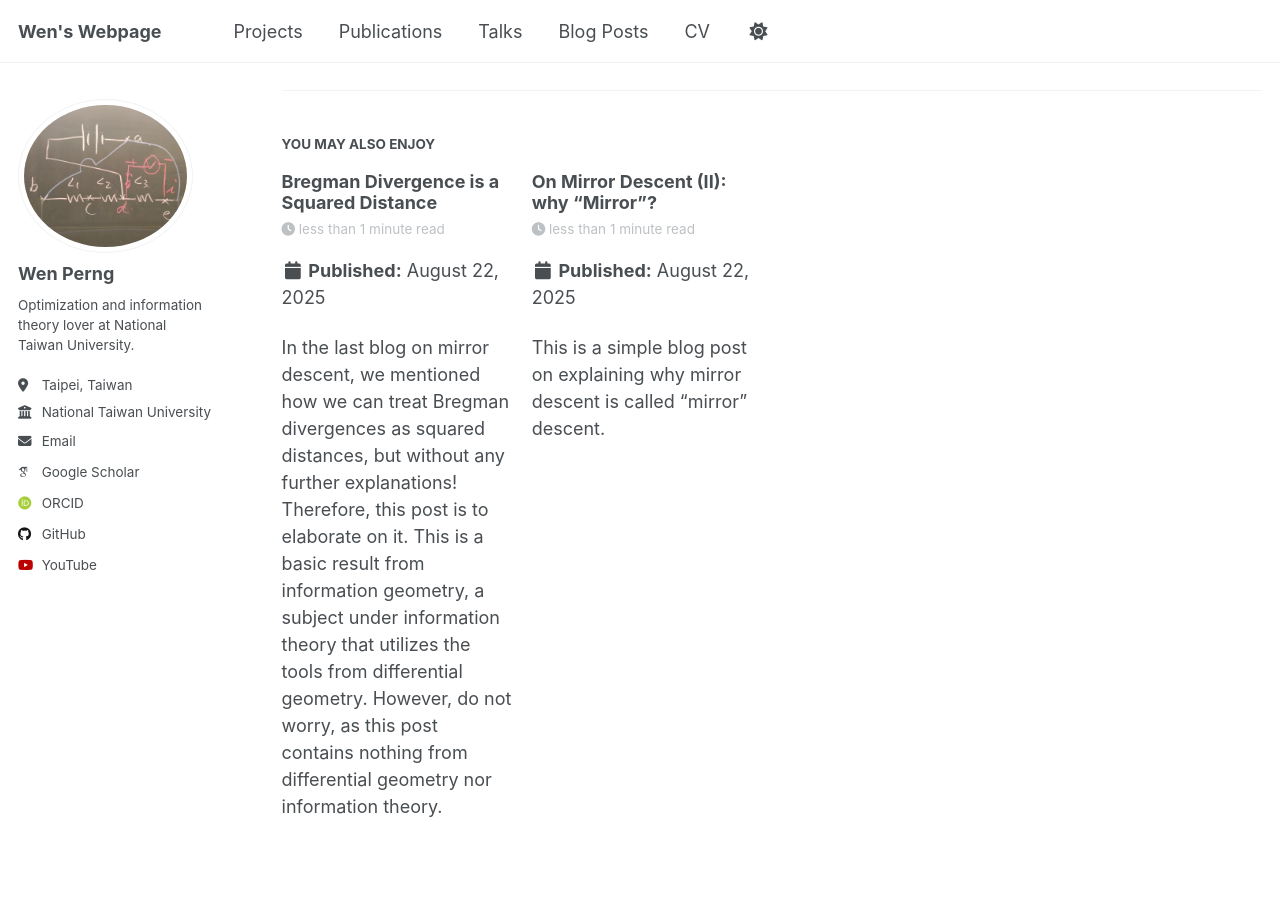
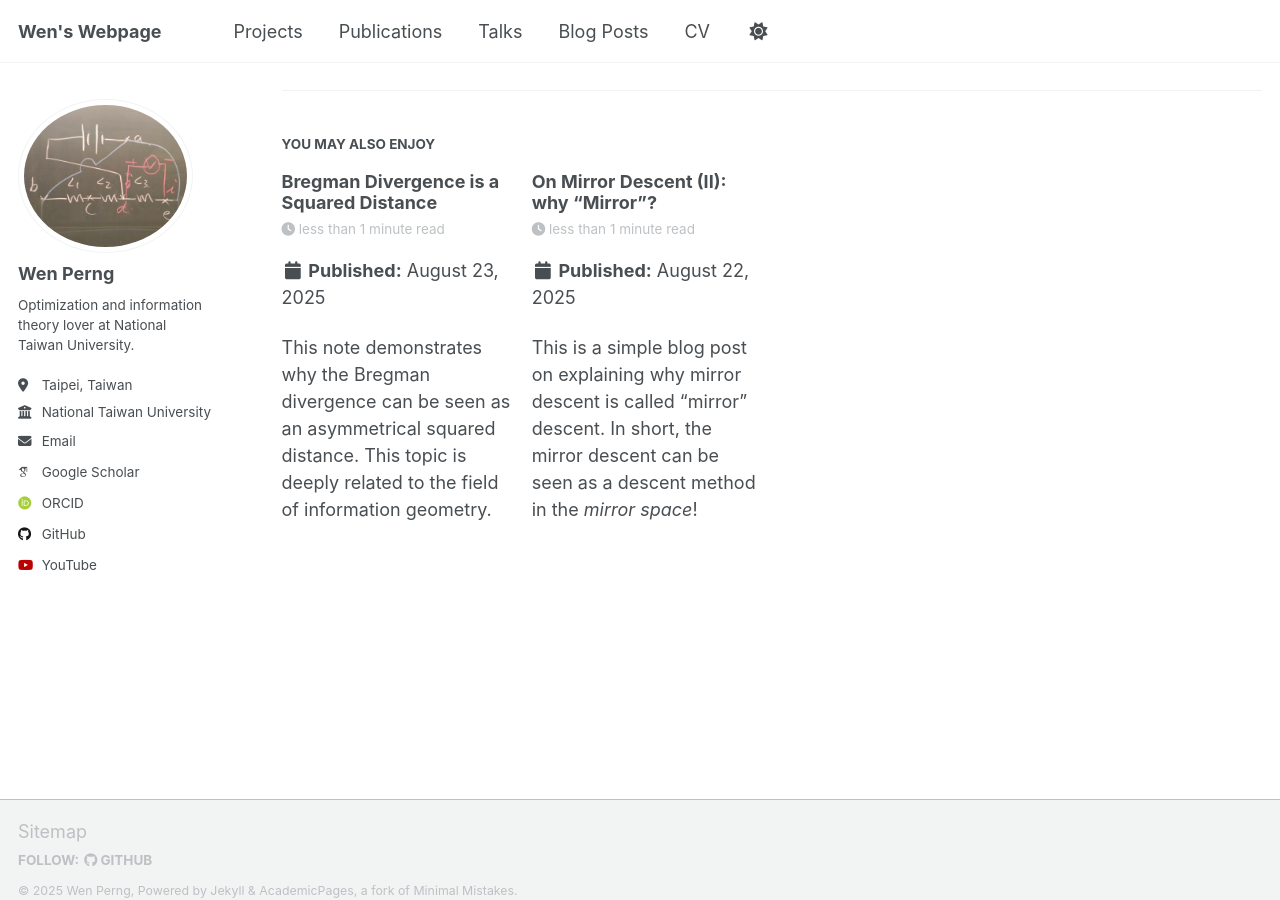
Before and after one commit to WenPerng/WenPerng.github.io, a Jekyll site: the page built from _posts/2025-08-21-blog-post.md, in a window 1280 px wide and 900 px high, scrolled down 3546 px. Built offline with Jekyll 4.4.1, drawn with Linux system fonts in a browser that asks for light colours; some web fonts are replaced; a script that is not in the unit is left out.

Commit message:
blog update

```diff
--- a/_posts/2025-08-22-blog-post.md
+++ b/_posts/2025-08-22-blog-post.md
@@ -1,11 +1,11 @@
 ---
 title: 'On Mirror Descent (II): why "Mirror"?'
 date: 2025-08-22
-permalink: /posts/2025/08/blog-post-22/
+permalink: /posts/2025/08/blog-post-2/
 tags:
   - optimization
   - convex optimization
-excerpt: 'This is a simple blog post on explaining why mirror descent is called "mirror" descent.'
+excerpt: 'This is a simple blog post on explaining why mirror descent is called "mirror" descent. In short, the mirror descent can be seen as a descent method in the *mirror space*!'
 ---
 
 The reason we call the mirror descent the "mirror" descent is because it can be viewed as a usual descent method in the *mirror space*.
--- a/_posts/2025-08-23-blog-post.md
+++ b/_posts/2025-08-23-blog-post.md
@@ -1,11 +1,12 @@
 ---
 title: 'Bregman Divergence is a Squared Distance'
-date: 2025-08-22
-permalink: /posts/2025/08/blog-post-22/
+date: 2025-08-23
+permalink: /posts/2025/08/blog-post-3/
 tags:
   - information geometry
   - information theory
   - geometry
+excerpt: "This note demonstrates why the Bregman divergence can be seen as an asymmetrical squared distance. This topic is deeply related to the field of information geometry."
 ---
 
 In the last blog on mirror descent, we mentioned how we can treat Bregman divergences as squared distances, but without any further explanations! Therefore, this post is to elaborate on it. This is a basic result from information geometry, a subject under information theory that utilizes the tools from differential geometry. However, do not worry, as this post contains nothing from differential geometry nor information theory.
```
Also changed, not shown: _posts/2025-08-21-blog-post.md (+1 -1 lines).
